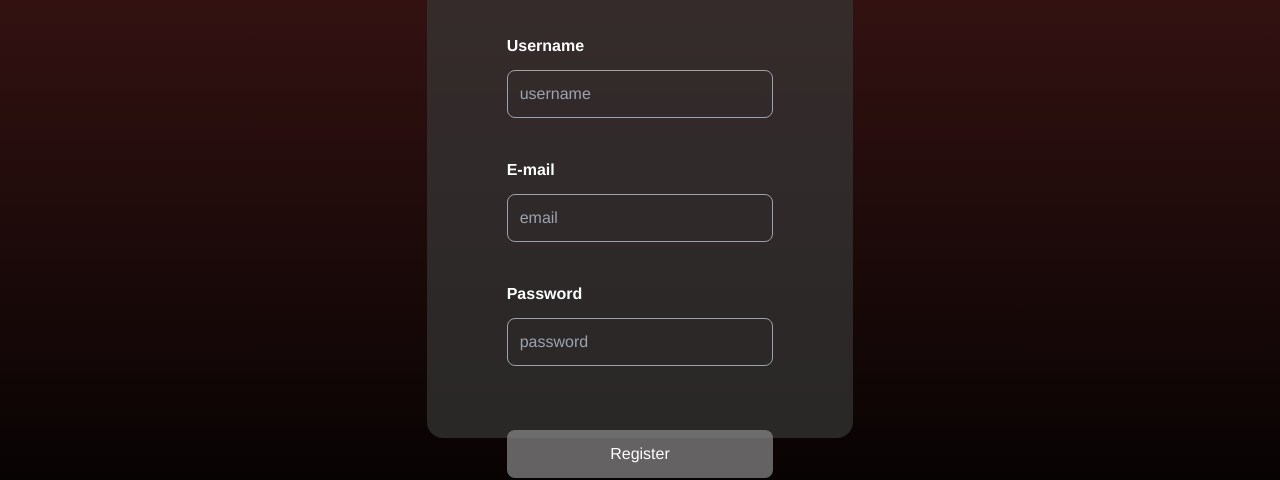
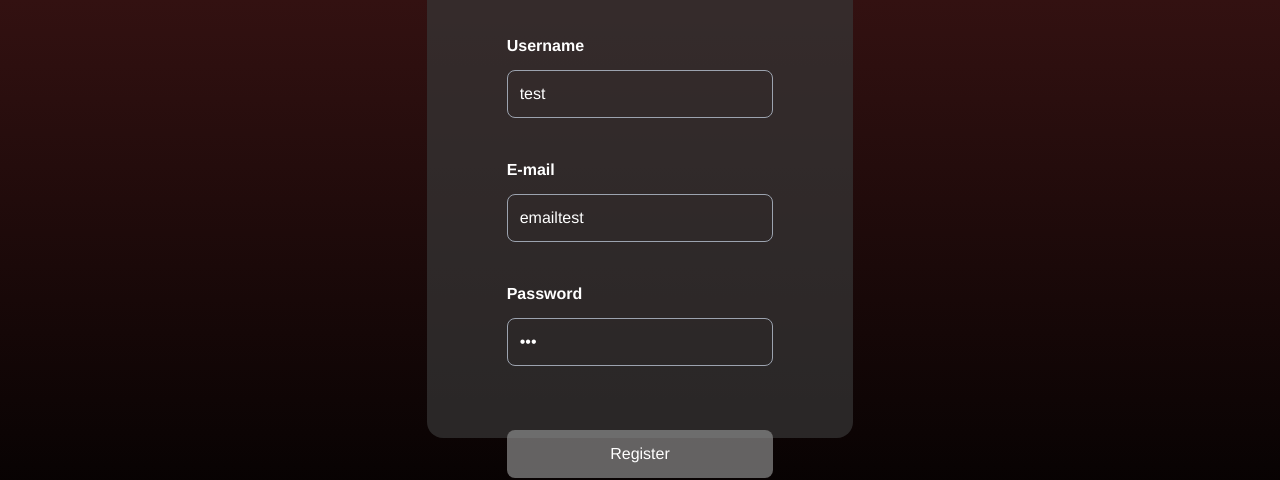
Before and after one commit to alan-palacios/Network-Administrator, a React (Create React App) app in the folder front-end/: page /register in a window 1280 px wide. Shown: the part 234-714 px from the top of the page. Built offline with nearby package versions, Linux system fonts and the light colour scheme.

Commit message:
add api implementation structure

```diff
--- a/front-end/src/components/Input.js
+++ b/front-end/src/components/Input.js
@@ -1,10 +1,10 @@
 import React from 'react'
 
-export default function Input({label, placeholder, className}) {
+export default function Input({label, placeholder, className, value, onChange, type}) {
 	return (
 		<div className='flex-col flex text-left space-y-3 text-white'>
 			<label className='font-bold'>{label}</label>
-			<input placeholder={placeholder}
+			<input placeholder={placeholder} value={value} onChange={e=>onChange(e.target.value)} type={type || 'text'}
 					className='h-12 rounded-lg px-3 border-1 border-gray-400
 								bg-transparent ring-0 outline-none focus:border-white ' />
 		</div>
--- a/front-end/src/components/SidebarAccount.js
+++ b/front-end/src/components/SidebarAccount.js
@@ -6,7 +6,6 @@ import { Icon } from '@iconify/react'
 
 export default function SidebarAccount() {
 	const auth = useAuth();
-
 	function logout() {
 		auth.signout(() => {
 			console.log('logged');
@@ -18,7 +17,7 @@ export default function SidebarAccount() {
 				<div className='flex  mr-3'>
 					<img src={redstone} className='m-auto w-10' alt="logo" />
 				</div>
-				<h3 className='font-bold text-xl my-auto'>Username</h3>
+				<h3 className='font-bold text-xl my-auto'>{auth.user.email}</h3>
 			</div>
 			<div className='flex flex-col w-full font-bold '>
 				<Link to="/network" className='py-3 px-5 space-x-5 hover:bg-red flex '>
--- a/front-end/src/hooks/useProviderAuth.js
+++ b/front-end/src/hooks/useProviderAuth.js
@@ -5,15 +5,15 @@ export default function useProviderAuth() {
 	const [user, setUser] = useState(null);
 
 	const signin = (user, callback) => {
-        /*api("user/login", "POST", user)
+        api("user/login", "POST", user)
 		.then(res => {
 			setUser(res.data);
 			callback();
 		})
         .catch((error) =>{
 			console.log(error);
-        });*/
-		setUser("dfa");
+        });
+		setUser(user);
 		callback();
 	};
 
@@ -21,10 +21,11 @@ export default function useProviderAuth() {
 		setUser(null);
 		callback();
 	};
-	//const request = async (url, method, data )=> await api(url, method, data, user.token);
+	const request = async (url, method, data )=> await api(url, method, data, user.token);
 
 	return {
 		user,
+		request,
 		signin,
 		signout
 	};
--- a/front-end/src/pages/Login.js
+++ b/front-end/src/pages/Login.js
@@ -1,4 +1,5 @@
 import React from 'react'
+import { useState } from 'react'
 import {  Redirect } from 'react-router-dom'
 import Button from '../components/Button'
 import Input from '../components/Input'
@@ -6,13 +7,16 @@ import Title from '../components/Title'
 import useAuth from '../hooks/useAuth'
 
 export default function Login() {
+	const [email, setEmail] = useState('emailtest');
+	const [password, setPassword] = useState('psw');
 	const auth = useAuth();
 
 	function login() {
 		const user={
-			email:"j",
-			password:"sdf"
+			email,
+			password
 		}
+		console.log(user);
 		auth.signin(user, () => {
 			console.log('logged');
 		});
@@ -30,8 +34,8 @@ export default function Login() {
 						Login
 					</Title>
 					<div className='space-y-10 my-16'>
-						<Input placeholder={'username'} label={'Username'} />
-						<Input placeholder={'username'} label={'Username'} />
+						<Input placeholder={'email'} label={'Email'} value={email} onChange={setEmail}/>
+						<Input placeholder={'password'} label={'Password'} value={password} onChange={setPassword}/>
 					</div>
 					<Button label={'Login'} onClick={login} />
 				</div>
--- a/front-end/src/pages/Protocol.js
+++ b/front-end/src/pages/Protocol.js
@@ -8,15 +8,21 @@ export default function Protocol() {
 	const [protocol, setProtocol] = useState(0);
 	const [opt, setOpt] = useState(false);
 
+	function changeProtocol(i) {
+		setProtocol(i);
+		console.log('protocol change ');
+	}
+
 	return (
 		<div className='bg-opacity-70 w-2/3  m-auto h-screen py-20 text-center'>
 			<Title>
 				Protocolo
+				{options[protocol]}
 			</Title>
 			<hr className='my-8'/>
 			<div className='w-full'>
 				<div className='w-1/2 px-5 flex-col space-y-5'>
-					<Select options={options} value={protocol} onChange={setProtocol} label={'Routing Protocol'}/>
+					<Select options={options} value={protocol} onChange={(i)=>changeProtocol(i)} label={'Routing Protocol'}/>
 					<Checkbox label={'Passive'} value={opt} onChange={setOpt}/>
 				</div>
 				<div className='w-1/2'>
--- a/front-end/src/pages/Register.js
+++ b/front-end/src/pages/Register.js
@@ -1,9 +1,32 @@
-import React from 'react'
+import React, {useState} from 'react'
 import Button from '../components/Button'
 import Input from '../components/Input'
 import Title from '../components/Title'
+import { Redirect } from 'react-router-dom';
 
 export default function Register() {
+	const [username, setUsername] = useState('test');
+	const [email, setEmail] = useState('emailtest');
+	const [password, setPassword] = useState('psw');
+	const [redirect, setRedirect] = useState(false);
+
+	function register() {
+		const user ={
+			username,
+			email,
+			password
+		};
+		console.log(user);
+		setRedirect(true);
+        /*api("user/", "POST", user)
+		.then(res => {
+			console.log(res);
+		})
+        .catch((error) =>{
+			console.log(error);
+        });*/
+	}
+	if (redirect) return <Redirect to='/login'/>;
 	return (
 		<div className='bg-opacity-70 w-full m-auto h-screen py-32
 		sm:w-2/3 xl:w-1/3'>
@@ -13,11 +36,11 @@ export default function Register() {
 					Register
 				</Title>
 				<div className='space-y-10 my-16'>
-					<Input placeholder={'username'} label={'Username'} />
-					<Input placeholder={'email'} label={'E-mail'} />
-					<Input placeholder={'password'} label={'Password'} />
+					<Input placeholder={'username'} label={'Username'} value={username} onChange={setUsername} />
+					<Input placeholder={'email'} label={'E-mail'} value={email} onChange={setEmail}/>
+					<Input placeholder={'password'} label={'Password'} value={password} onChange={setPassword} type={'password'}/>
 				</div>
-				<Button label={'Register'} />
+				<Button label={'Register'} onClick={register} />
 			</div>
 		</div>
 	)
--- a/front-end/src/pages/modals/AddUserModal.js
+++ b/front-end/src/pages/modals/AddUserModal.js
@@ -1,12 +1,23 @@
 import { Icon } from '@iconify/react'
 import React from 'react'
-import {  Redirect } from 'react-router-dom'
+import { useState } from 'react'
 import Button from '../../components/Button'
 import Input from '../../components/Input'
 import Title from '../../components/Title'
-import useAuth from '../../hooks/useAuth'
 
-export default function AddUserModal({onClose}) {
+export default function AddUserModal({onClose, onConfirm}) {
+	const [username, setUsername] = useState('test');
+	const [email, setEmail] = useState('emailtest');
+	const [password, setPassword] = useState('psw');
+
+	function add() {
+		const user = {
+			username,
+			email,
+			password
+		}
+		onConfirm(user);
+	}
 
 	return (
 		<div className="absolute w-full py-32 px-52 ">
@@ -21,11 +32,11 @@ export default function AddUserModal({onClose}) {
 						Add User
 					</Title>
 					<div className='space-y-10 my-10 '>
-						<Input placeholder={'username'} label={'Username'} />
-						<Input placeholder={'email'} label={'Email'} />
-						<Input placeholder={'password'} label={'Password'} />
+						<Input placeholder={'username'} label={'Username'} value={username} onChange={setUsername} />
+						<Input placeholder={'email'} label={'E-mail'} value={email} onChange={setEmail}/>
+						<Input placeholder={'password'} label={'Password'} value={password} onChange={setPassword} type={'password'}/>
 					</div>
-					<Button label={'Add User'} className={'bg-green'} />
+					<Button label={'Add User'} className={'bg-green'} onClick={add} />
 				</div>
 			</div>
 		</div>
--- a/front-end/src/pages/modals/DeleteModal.js
+++ b/front-end/src/pages/modals/DeleteModal.js
@@ -1,15 +1,12 @@
 import { Icon } from '@iconify/react'
 import React from 'react'
-import {  Redirect } from 'react-router-dom'
 import Button from '../../components/Button'
-import Input from '../../components/Input'
 import Title from '../../components/Title'
-import useAuth from '../../hooks/useAuth'
 
 export default function DeleteModal({onClose, onConfirm, onCancel}) {
 
 	return (
-		<div className="absolute w-full py-32 px-80 ">
+		<div className="absolute w-full py-32 px-60 ">
 			<div className='bg-gray-dark h-full rounded-2xl text-center m-auto  '>
 				<div className="flex p-3">
 					<button onClick={onClose} className="mr-0 m-auto">
--- a/front-end/src/pages/modals/EditUserModal.js
+++ b/front-end/src/pages/modals/EditUserModal.js
@@ -1,12 +1,21 @@
 import { Icon } from '@iconify/react'
 import React from 'react'
-import {  Redirect } from 'react-router-dom'
+import { useState } from 'react'
 import Button from '../../components/Button'
 import Input from '../../components/Input'
 import Title from '../../components/Title'
-import useAuth from '../../hooks/useAuth'
 
-export default function EditUserModal({onClose}) {
+export default function EditUserModal({onClose, onConfirm}) {
+	const [username, setUsername] = useState('test');
+	const [email, setEmail] = useState('emailtest');
+
+	function edit() {
+		const user = {
+			username,
+			email,
+		}
+		onConfirm(user);
+	}
 
 	return (
 		<div className="absolute w-full py-32 px-52 ">
@@ -21,10 +30,10 @@ export default function EditUserModal({onClose}) {
 						Edit User
 					</Title>
 					<div className='space-y-10 my-10'>
-						<Input placeholder={'username'} label={'Username'} />
-						<Input placeholder={'email'} label={'Email'} />
+						<Input placeholder={'username'} label={'Username'} value={username} onChange={setUsername} />
+						<Input placeholder={'email'} label={'E-mail'} value={email} onChange={setEmail}/>
 					</div>
-					<Button label={'Save'} className={'bg-green'} />
+					<Button label={'Save'} className={'bg-green'} onClick={edit} />
 				</div>
 			</div>
 		</div>
```
Also changed, not shown: front-end/src/pages/Users.js (+33 -7 lines).
